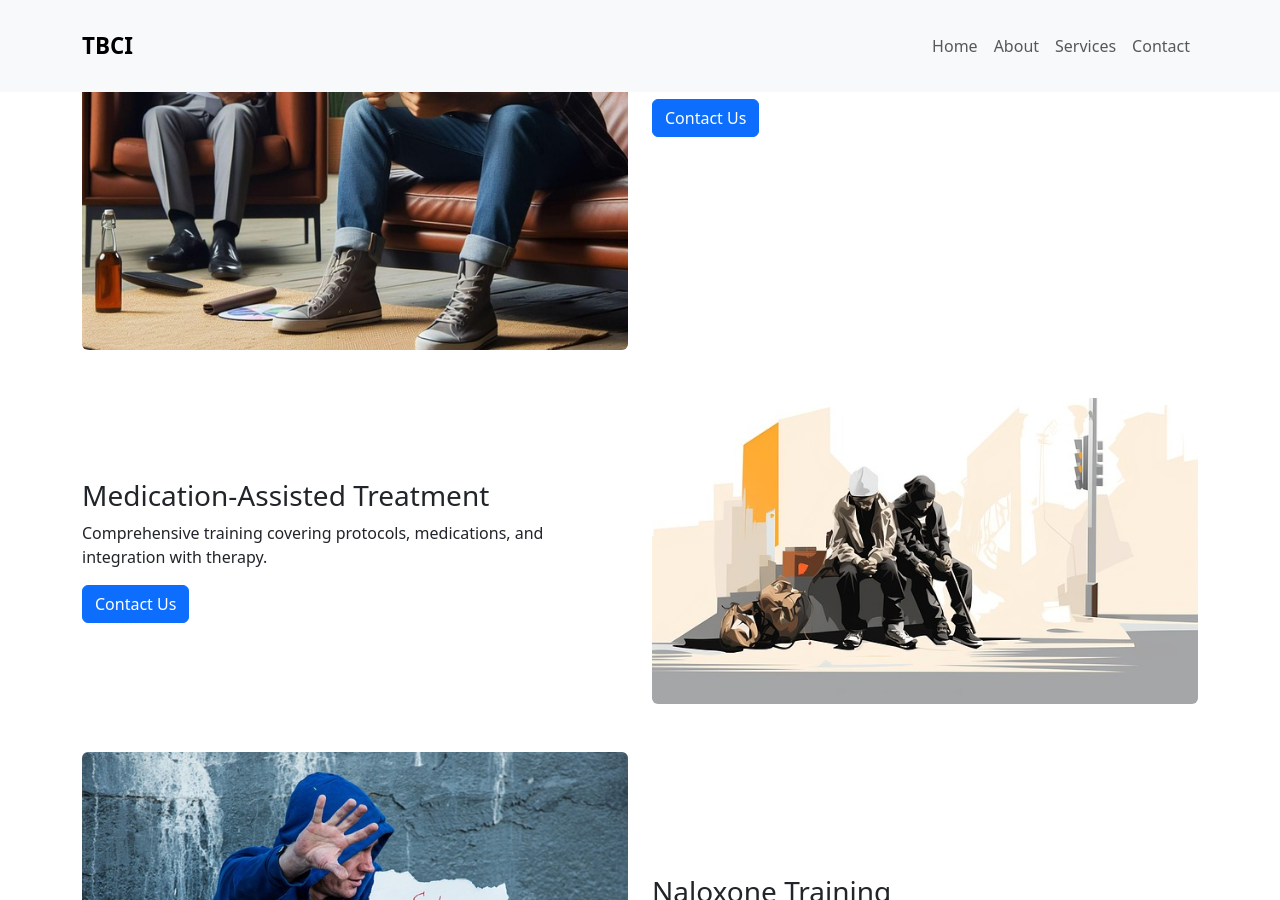
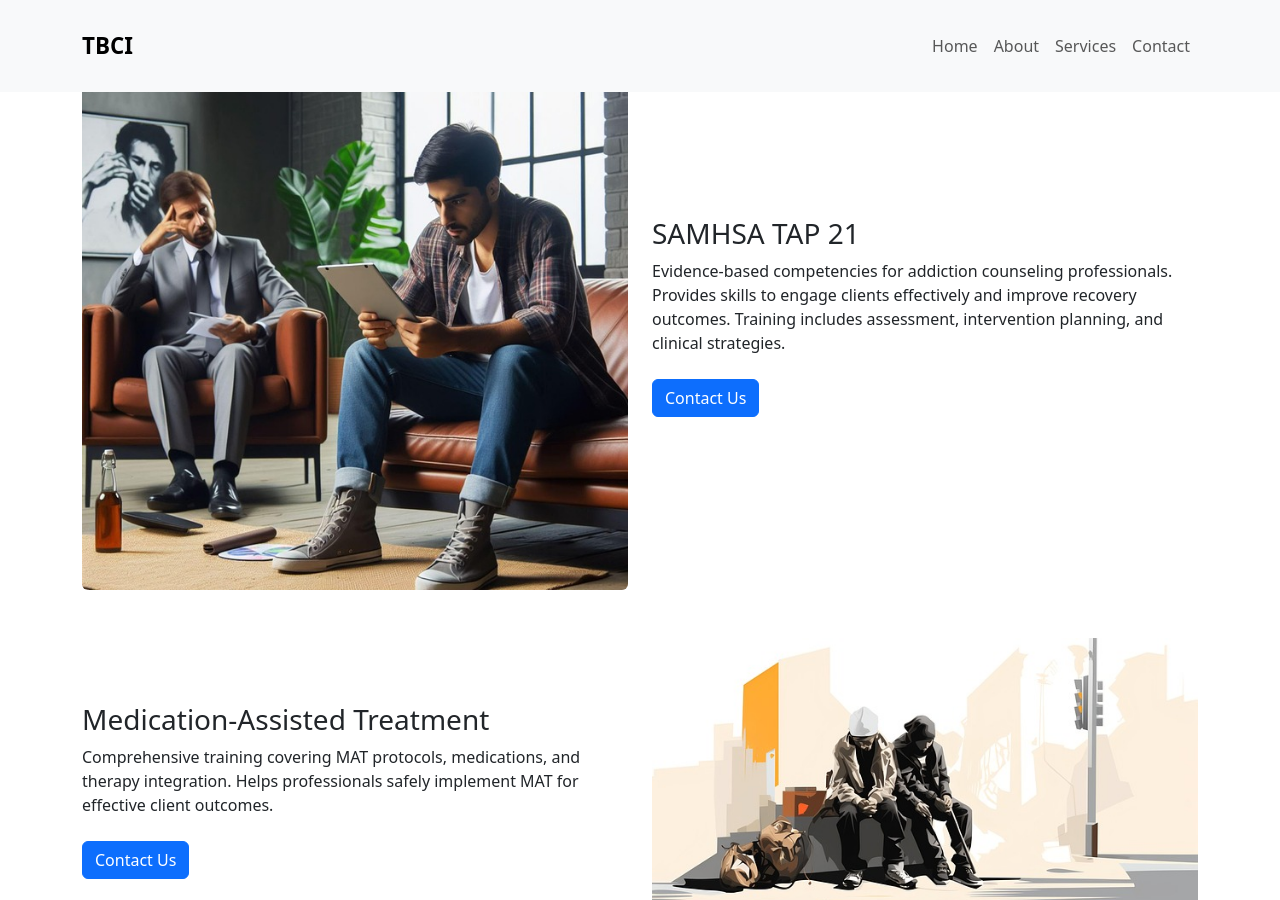
Before and after one commit to digitalsparkhq/Websiteforthurmanbrown, a Jekyll site: the page built from services.md, in a window 1280 px wide and 900 px high, scrolled down 592 px. Built offline with Jekyll 4.4.1, drawn with Linux system fonts in a browser that asks for light colours; some of the changed text lies outside the part shown.

Commit message:
Update services.md

```diff
--- a/services.md
+++ b/services.md
@@ -3,59 +3,57 @@ layout: default
 title: Services
 ---
 
-<section class="hero" style="background-image: url('{{ site.baseurl }}/assets/images/services-bg.jpg'); height: 300px;">
+<!-- Featured Image -->
+<section class="hero" style="background-image: url('{{ site.baseurl }}/assets/images/services-bg.jpg'); height: 60vh;">
   <div class="hero-overlay"></div>
   <div class="hero-content">
     <h1>Services</h1>
   </div>
 </section>
 
-<section class="container my-5">
-  <!-- Service 1 -->
+<!-- Service Details -->
+<section class="container py-5">
   <div class="row align-items-center mb-5">
     <div class="col-md-6">
       <img src="{{ site.baseurl }}/assets/images/service1.jpg" class="img-fluid rounded" alt="SAMHSA TAP 21">
     </div>
     <div class="col-md-6">
       <h3>SAMHSA TAP 21</h3>
-      <p>Evidence-based competencies for addiction counseling professionals.</p>
-      <a href="{{ site.baseurl }}/contact" class="btn btn-primary">Contact Us</a>
+      <p>Evidence-based competencies for addiction counseling professionals. Provides skills to engage clients effectively and improve recovery outcomes. Training includes assessment, intervention planning, and clinical strategies.</p>
+      <a href="{{ site.baseurl }}/contact" class="btn btn-primary mt-2">Contact Us</a>
     </div>
   </div>
 
-  <!-- Service 2 -->
   <div class="row align-items-center mb-5 flex-md-row-reverse">
     <div class="col-md-6">
       <img src="{{ site.baseurl }}/assets/images/service2.jpg" class="img-fluid rounded" alt="Medication-Assisted Treatment">
     </div>
     <div class="col-md-6">
       <h3>Medication-Assisted Treatment</h3>
-      <p>Comprehensive training covering protocols, medications, and integration with therapy.</p>
-      <a href="{{ site.baseurl }}/contact" class="btn btn-primary">Contact Us</a>
+      <p>Comprehensive training covering MAT protocols, medications, and therapy integration. Helps professionals safely implement MAT for effective client outcomes.</p>
+      <a href="{{ site.baseurl }}/contact" class="btn btn-primary mt-2">Contact Us</a>
     </div>
   </div>
 
-  <!-- Service 3 -->
   <div class="row align-items-center mb-5">
     <div class="col-md-6">
-      <img src="{{ site.baseurl }}/assets/images/service3.jpg" class="img-fluid rounded" alt="Naloxone Training">
+      <img src="{{ site.baseurl }}/assets/images/service3.jpg" class="img-fluid rounded" alt="Trauma-Informed Care">
     </div>
     <div class="col-md-6">
-      <h3>Naloxone Training</h3>
-      <p>Equip professionals to save lives with opioid overdose interventions.</p>
-      <a href="{{ site.baseurl }}/contact" class="btn btn-primary">Contact Us</a>
+      <h3>Trauma-Informed Care</h3>
+      <p>Empowers providers to understand trauma and create safe recovery environments. Covers clinical approaches and client-centered interventions to support long-term wellness.</p>
+      <a href="{{ site.baseurl }}/contact" class="btn btn-primary mt-2">Contact Us</a>
     </div>
   </div>
 
-  <!-- Service 4 -->
   <div class="row align-items-center mb-5 flex-md-row-reverse">
     <div class="col-md-6">
-      <img src="{{ site.baseurl }}/assets/images/service4.jpg" class="img-fluid rounded" alt="Trauma-Informed Care">
+      <img src="{{ site.baseurl }}/assets/images/service4.jpg" class="img-fluid rounded" alt="Relapse Prevention">
     </div>
     <div class="col-md-6">
-      <h3>Trauma-Informed Care</h3>
-      <p>Empowering providers to support recovery with compassion.</p>
-      <a href="{{ site.baseurl }}/contact" class="btn btn-primary">Contact Us</a>
+      <h3>Relapse Prevention</h3>
+      <p>Provides strategies and tools to help clients maintain recovery, prevent setbacks, and achieve long-term behavioral health goals.</p>
+      <a href="{{ site.baseurl }}/contact" class="btn btn-primary mt-2">Contact Us</a>
     </div>
   </div>
 </section>
```
